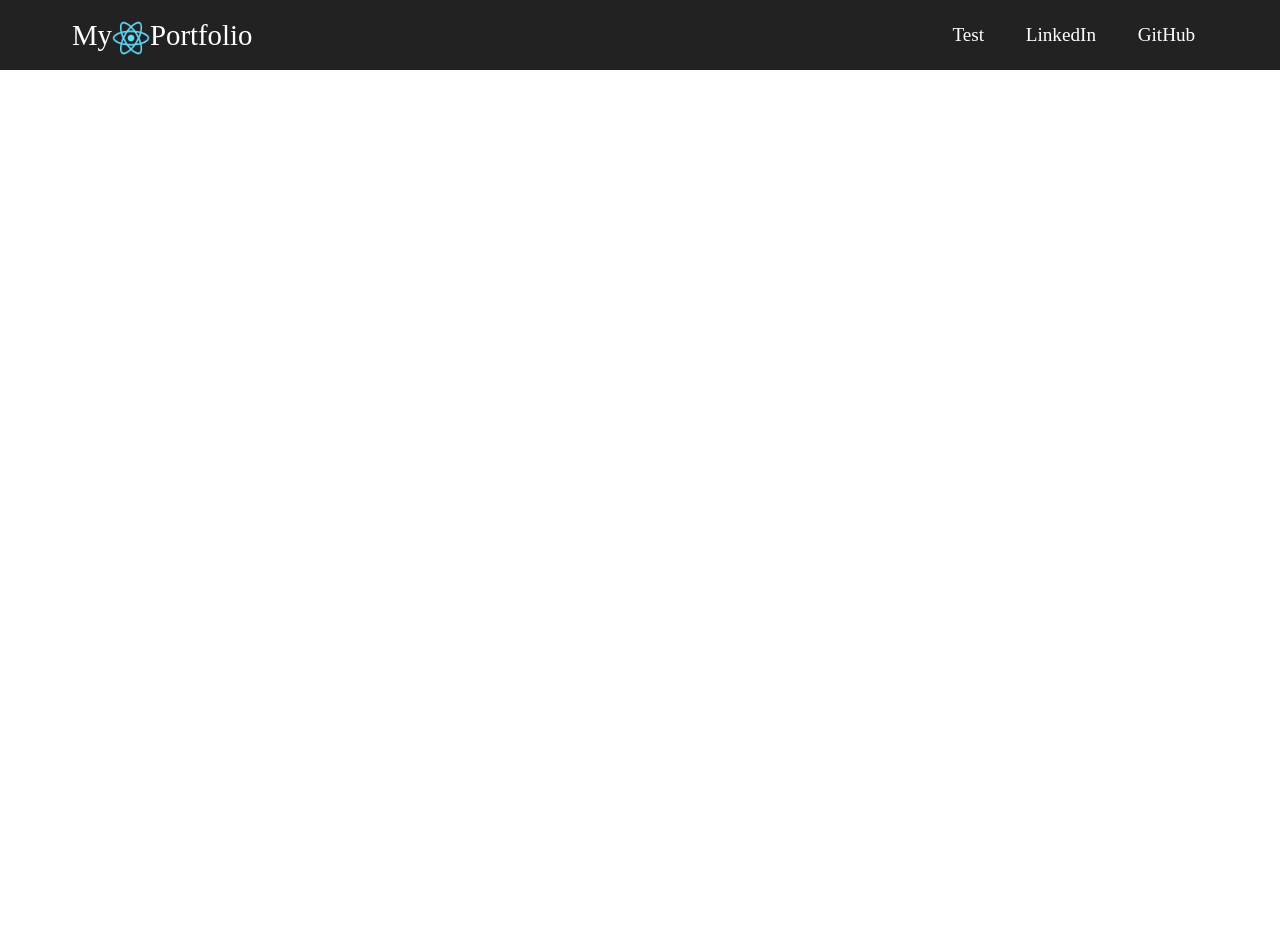
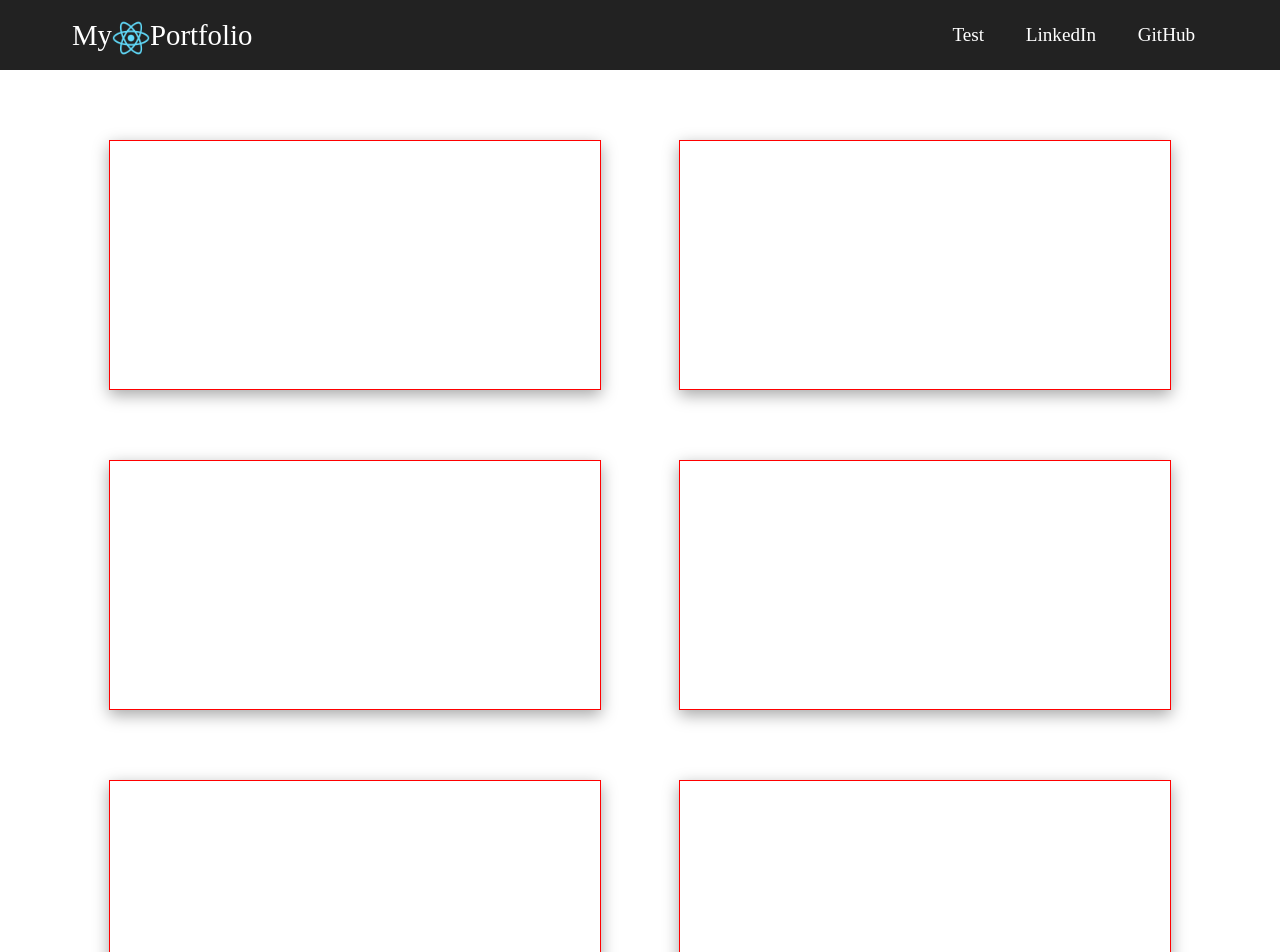
Before and after one commit to szotaksimon/REACT-portfolio, a React (Create React App) app: page /home in a window 1280 px wide. Shown: the top 952 px of the page. Before the commit the page ends 800 px from the top, so only its background shows below. Built offline with nearby package versions, Linux system fonts and the light colour scheme.

Commit message:
Home componens létrehozva

```diff
--- a/src/App.js
+++ b/src/App.js
@@ -1,11 +1,10 @@
 import MainNavbar from "./components/navigation/Navbar"
-import Card from "./components/cards/Card"
-import Row from "react-bootstrap/Row"
-import Col from "react-bootstrap/Col"
+
 import Container from "react-bootstrap/Container"
 import classes from "./styles/app/app.module.scss"
 
 import Test from "./components/projects/Test"
+import Home from "./components/home/Home"
 import { Route, Routes } from "react-router-dom"
 
 function App() {
@@ -15,33 +14,8 @@ function App() {
       <Container className={classes.container}>
         <Routes>
           <Route path="/test" element={<Test />} />
+          <Route path="/home" element={<Home />} />
         </Routes>
-
-
-        {/* <Row className={classes.row}>
-          <Col>
-            <Card />
-          </Col>
-          <Col>
-            <Card />
-          </Col>
-        </Row>
-        <Row className={classes.row}>
-          <Col>
-            <Card />
-          </Col>
-          <Col>
-            <Card />
-          </Col>
-        </Row>
-        <Row className={classes.row}>
-          <Col>
-            <Card />
-          </Col>
-          <Col>
-            <Card />
-          </Col>
-        </Row> */}
       </Container>
     </>
   );
--- a/src/components/home/Home.jsx
+++ b/src/components/home/Home.jsx
@@ -1,7 +1,41 @@
+import { Link } from "react-router-dom"
+import Card from "../cards/Card";
+import Row from "react-bootstrap/Row";
+import Col from "react-bootstrap/Col";
+import classes from "../../styles/home/home.module.scss"
+
+
 function Home() {
-    return (
-        <h1>Home</h1>
-     );
+  return (
+    <>
+      <Row className={classes.row}>
+        <Col>
+        <Link to="/test">
+          <Card />
+        </Link>
+        </Col>
+        <Col>
+          <Card />
+        </Col>
+      </Row>
+      <Row className={classes.row}>
+        <Col>
+          <Card />
+        </Col>
+        <Col>
+          <Card />
+        </Col>
+      </Row>
+      <Row className={classes.row}>
+        <Col>
+          <Card />
+        </Col>
+        <Col>
+          <Card />
+        </Col>
+      </Row>
+    </>
+  );
 }
 
 export default Home;
--- a/src/index.js
+++ b/src/index.js
@@ -8,9 +8,7 @@ import './styles/card/card.module.scss'
 
 const root = ReactDOM.createRoot(document.getElementById('root'));
 root.render(
-  <React.StrictMode>
     <BrowserRouter>
       <App />
     </BrowserRouter>
-  </React.StrictMode>
 );
--- /dev/null
+++ b/src/styles/home/home.module.css
@@ -0,0 +1,3 @@
+.row {
+  margin-bottom: 70px;
+}/*# sourceMappingURL=home.module.css.map */
--- /dev/null
+++ b/src/styles/home/home.module.scss
@@ -0,0 +1,3 @@
+.row {
+    margin-bottom: 70px;
+}
```
Also changed, not shown: 1 other file (tests, documents, lock files or other folders).
